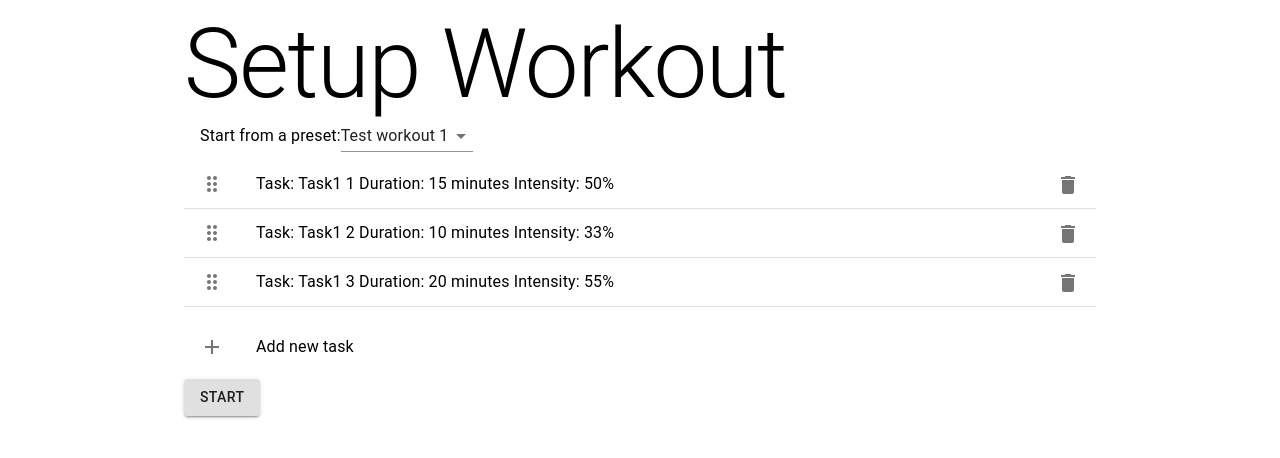
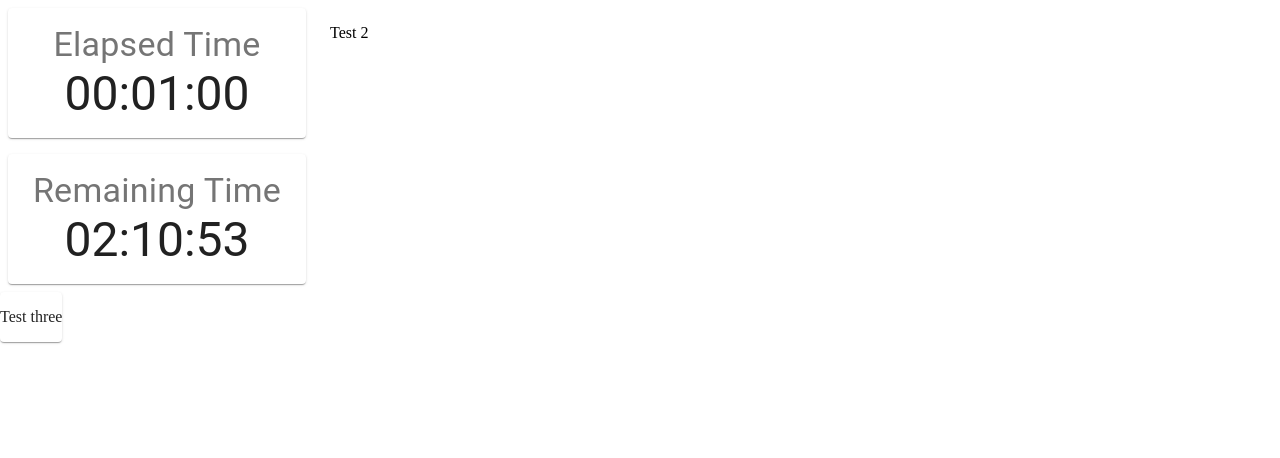
Before and after one commit to chrisco210/interval, a React (Create React App) app: page / in a window 1280 px wide. Shown: the top 458 px of the page. Built offline with nearby package versions, Linux system fonts and the light colour scheme.

Commit message:
Start working on workout screen

```diff
--- a/package.json
+++ b/package.json
@@ -5,12 +5,14 @@
   "dependencies": {
     "@material-ui/core": "^4.11.2",
     "@material-ui/icons": "^4.11.2",
+    "@material-ui/styles": "^4.11.2",
     "@testing-library/jest-dom": "^5.11.6",
     "@testing-library/react": "^11.2.2",
     "@testing-library/user-event": "^12.6.0",
     "react": "^17.0.1",
     "react-beautiful-dnd": "^13.0.0",
     "react-dom": "^17.0.1",
+    "react-router-dom": "^5.2.0",
     "react-scripts": "4.0.1",
     "web-vitals": "^0.2.4"
   },
--- a/src/App.js
+++ b/src/App.js
@@ -1,10 +1,32 @@
 import SetupView from './setupscreen/SetupView'
+import WorkoutView from './workoutscreen/WorkoutView'
 
 import workoutpresets from './setupscreen/workoutpresets'
+import {
+  BrowserRouter as Router,
+  Switch,
+  Route,
+  Link
+} from "react-router-dom";
 
 function App() {
   return (
-    <SetupView presets={workoutpresets}/>
+    <Router>
+      <Switch>
+        <Route path="/setup">
+          <SetupView presets={workoutpresets}/>
+        </Route>
+        <Route path="/">
+          <WorkoutView />
+        </Route>
+        <Route path="/pause">
+          <p>Paused</p>
+        </Route>
+        <Route path="/done">
+          <p>Finished</p>
+        </Route>
+      </Switch>
+    </Router>
   );
 }
 
--- a/src/setupscreen/programselector/DraggableTask.js
+++ b/src/setupscreen/programselector/DraggableTask.js
@@ -6,7 +6,8 @@ import ListItemSecondaryAction from '@material-ui/core/ListItemSecondaryAction';
 import IconButton from '@material-ui/core/IconButton';
 import DeleteIcon from '@material-ui/icons/Delete';
 import DragIndicatorRounded from '@material-ui/icons/DragIndicatorRounded';
-import ListItemIcon from '@material-ui/core/ListItemIcon'
+import ListItemIcon from '@material-ui/core/ListItemIcon';
+import TaskItem from './TaskItem';
 // Has properties for a individual program element
 
 
@@ -26,7 +27,11 @@ class DraggableTask extends React.Component {
                   <ListItemIcon>
                     <DragIndicatorRounded />
                   </ListItemIcon>
-                  <ListItemText primary={`Task: ${this.props.task} Duration: ${this.props.duration} minutes Intensity: ${this.props.intensity}%`} />
+                  <TaskItem
+                    task={this.props.task}
+                    duration={this.props.duration}
+                    intensity={this.props.intensity}
+                    />
                   <ListItemSecondaryAction>
                     <IconButton edge="end" aria-label="delete" onClick={() => this.props.onDelete()}>
                       <DeleteIcon />
--- /dev/null
+++ b/src/setupscreen/programselector/TaskItem.js
@@ -0,0 +1,7 @@
+import ListItemText from '@material-ui/core/ListItemText';
+
+export default function TaskItem(props) {
+  return (
+      <ListItemText primary={`Task: ${props.task} Duration: ${props.duration} minutes Intensity: ${props.intensity}%`} />
+  );
+}
--- /dev/null
+++ b/src/workoutscreen/ClockDisplay.js
@@ -0,0 +1,42 @@
+import { Typography } from '@material-ui/core'
+import React from 'react'
+import { makeStyles } from '@material-ui/core/styles';
+import Paper from '@material-ui/core/Paper';
+
+const useStyles = makeStyles((theme) => ({
+  root: {
+    flexGrow: 1,
+  },
+  paper: {
+    padding: theme.spacing(2),
+    textAlign: 'center',
+  },
+  title: {
+    color: theme.palette.text.secondary,
+  }
+}));
+
+export default function ClockDisplay(props) {
+  const classes = useStyles();
+
+  return (
+    <Paper className={classes.paper}>
+      <Typography variant="h4" className={classes.title}>
+        {props.title}
+      </Typography>
+      <Typography variant="h3">
+        {stringOfElapsed(props.elapsed)}
+      </Typography>
+    </Paper>
+  )
+}
+
+function stringOfElapsed(elapsed) {
+  const seconds = elapsed % 60;
+  const minutes = (Math.floor(elapsed / 60)) % 60;
+  const hours = (Math.floor(elapsed / (60 * 60))) % 60;
+
+  return (hours < 10 ? '0' : '') + hours
+    + ':' + (minutes < 10 ? '0' : '') + minutes + ':'
+    + (seconds < 10 ? '0' : '') + seconds;
+}
--- /dev/null
+++ b/src/workoutscreen/WorkoutSidebar.js
@@ -0,0 +1,34 @@
+import React from 'react'
+import Grid from '@material-ui/core/Grid';
+import Paper from '@material-ui/core/Paper';
+import { makeStyles } from '@material-ui/core/styles';
+import ClockDisplay from './ClockDisplay'
+
+const useStyles = makeStyles((theme) => ({
+  fullHeight: {
+    height: '100%',
+    maxHeight: '100%'
+  }
+}))
+
+export default function WorkoutSidebar(props) {
+  const classes = useStyles();
+
+  return (
+    <div className={classes.fullHeight}>
+      <Grid container spacing={2}>
+        <Grid item xs={12}>
+          <ClockDisplay title="Elapsed Time" elapsed={60} />
+        </Grid>
+        <Grid item xs={12}>
+          <ClockDisplay title="Remaining Time" elapsed={7853} />
+        </Grid>
+
+        <Paper>
+          <p>Test three</p>
+        </Paper>
+      </Grid>
+
+    </div>
+  )
+}
--- /dev/null
+++ b/src/workoutscreen/WorkoutView.js
@@ -0,0 +1,22 @@
+import React from 'react'
+import Grid from '@material-ui/core/Grid';
+import WorkoutSidebar from './WorkoutSidebar'
+
+class WorkoutView extends React.Component {
+  render() {
+    return (
+      <div>
+        <Grid container spacing={3}>
+          <Grid item xs={12} md={3}>
+            <WorkoutSidebar />
+          </Grid>
+          <Grid item xs={12} md={9}>
+            <p>Test 2</p>
+          </Grid>
+        </Grid>
+      </div>
+    )
+  }
+}
+
+export default WorkoutView
```
Also changed, not shown: 2 other files (tests, documents, lock files or other folders).
